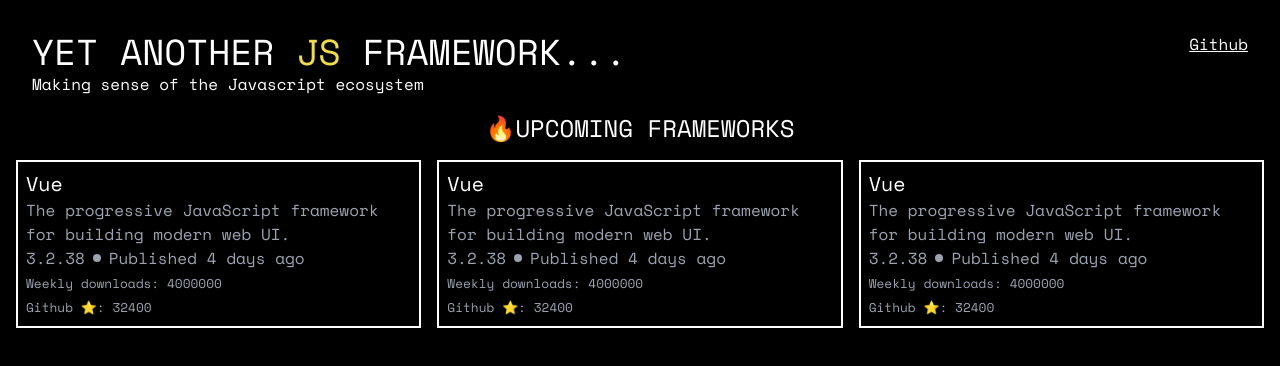
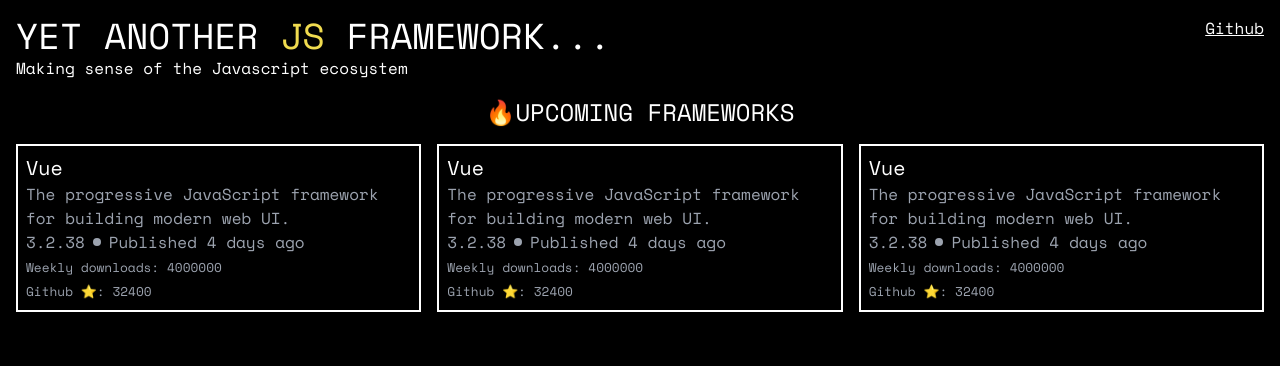
Before and after one commit to vncsalencar/yet-another-js-framework, a Nuxt app in the folder FE/: page / in a window 1280 px wide. Shown: the top 366 px of the page. Built offline with nearby package versions, Linux system fonts and the light colour scheme.

Commit message:
fix(FE): remove padding from Header

```diff
--- a/FE/components/organisms/Container.vue
+++ b/FE/components/organisms/Container.vue
@@ -1,5 +1,5 @@
 <template>
-    <article class="p-4 max-w-[1440px] mx-auto">
+    <article class="px-4 pb-4 max-w-[1440px] mx-auto">
         <slot></slot>
     </article>
 </template>
--- a/FE/components/organisms/Header.vue
+++ b/FE/components/organisms/Header.vue
@@ -1,12 +1,17 @@
 <template>
-  <header class="flex p-4 justify-between">
+  <header class="flex my-4 justify-between">
     <div>
       <h1 class="text-3xl md:text-4xl">
         YET ANOTHER <span class="text-[#f0db4f]">JS</span> FRAMEWORK...
       </h1>
       <h3>Making sense of the Javascript ecosystem</h3>
     </div>
-    <a href="https://github.com/TulioAlcantara/yet-another-js-framework" target="_blank" class="hidden md:block text-white hover:text-[#f0db4f] underline">Github</a>
+    <a
+      href="https://github.com/TulioAlcantara/yet-another-js-framework"
+      target="_blank"
+      class="hidden md:block text-white hover:text-[#f0db4f] underline"
+      >Github</a
+    >
   </header>
 </template>
 
```
